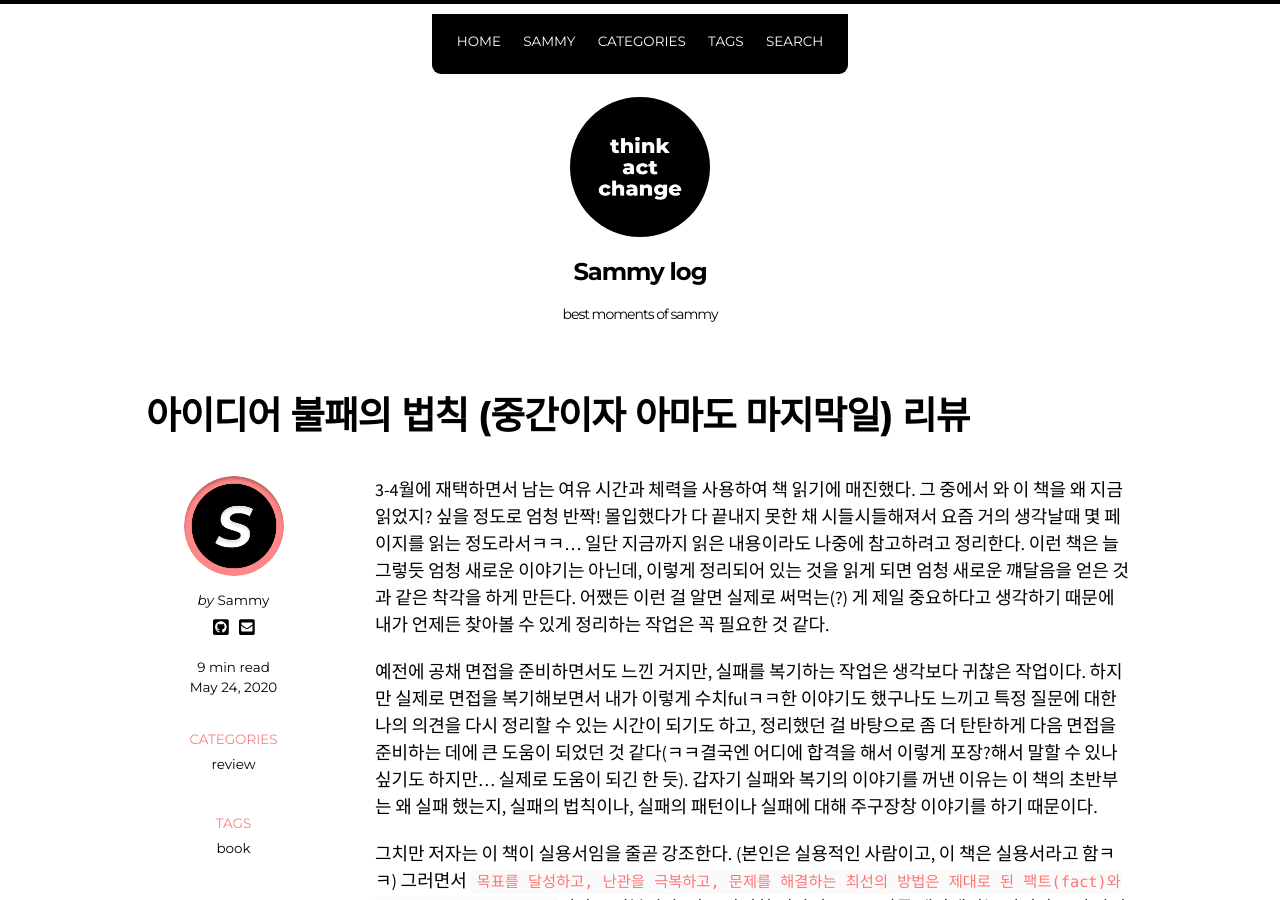
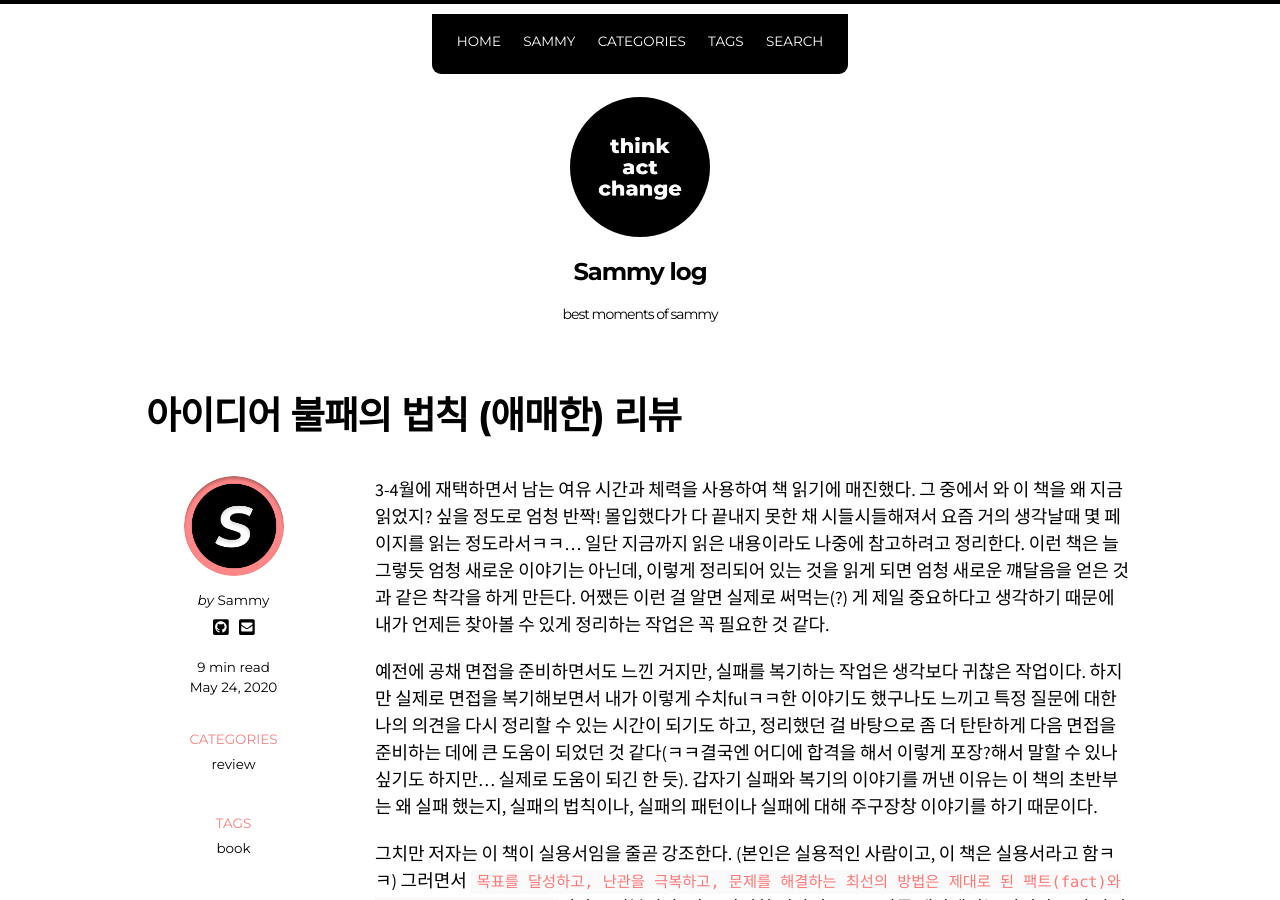
Before and after one commit to ssammykim/ssammykim.github.io, a Jekyll site: the page built from _posts/2020-05-24-the-right-it.md, in a window 1280 px wide and 900 px high. Built offline with Jekyll 4.4.1, drawn with Linux system fonts in a browser that asks for light colours; nearby versions of some CDN libraries; some web fonts are replaced; comment, search, counter and statistics services are not loaded.

Commit message:
Update 2020-05-24-the-right-it.md

````diff
--- a/_posts/2020-05-24-the-right-it.md
+++ b/_posts/2020-05-24-the-right-it.md
@@ -1,5 +1,5 @@
 ---
-title: "아이디어 불패의 법칙 (중간이자 아마도 마지막일) 리뷰"
+title: "아이디어 불패의 법칙 (애매한) 리뷰"
 date: May 24, 2020
 categories:
   - review
@@ -132,9 +132,7 @@ excerpt_separator: "<!--more-->"
 
 ## 5장 프리토타이핑 도구
 1. 프리토타이핑 != 프로토타이핑(시제품)
-```
-곤충마다 이름을 따로 붙여줄 필요가 있을까? 어차피 곤충은 다 곤충 아닌가? 마트의 파스타 코너에 가보면 스파게티 외에도 스파게티니, 링귀니, 페투치니, 부카티니, 디탈리니, 토르텔리니가 있다. 차이가 무엇인가? 다 어차피 다 파스타 아닌가? 파스타 이름을 너무 다양하게 만들어서 우리를 헷갈리게 좀 하지 말라고 누가 파스타 회사에 얘기를 좀 해줬으면 좋겠다.
-```
+>곤충마다 이름을 따로 붙여줄 필요가 있을까? 어차피 곤충은 다 곤충 아닌가? 마트의 파스타 코너에 가보면 스파게티 외에도 스파게티니, 링귀니, 페투치니, 부카티니, 디탈리니, 토르텔리니가 있다. 차이가 무엇인가? 다 어차피 다 파스타 아닌가? 파스타 이름을 너무 다양하게 만들어서 우리를 헷갈리게 좀 하지 말라고 누가 파스타 회사에 얘기를 좀 해줬으면 좋겠다.
 - 예시가 미친 것 같아서 적어두고 싶었음ㅋㅋㅋ
 - `프리토타입의 본질`
   - 적극적인 투자가 있는 '나만의 데이터'를 생성해야
````
